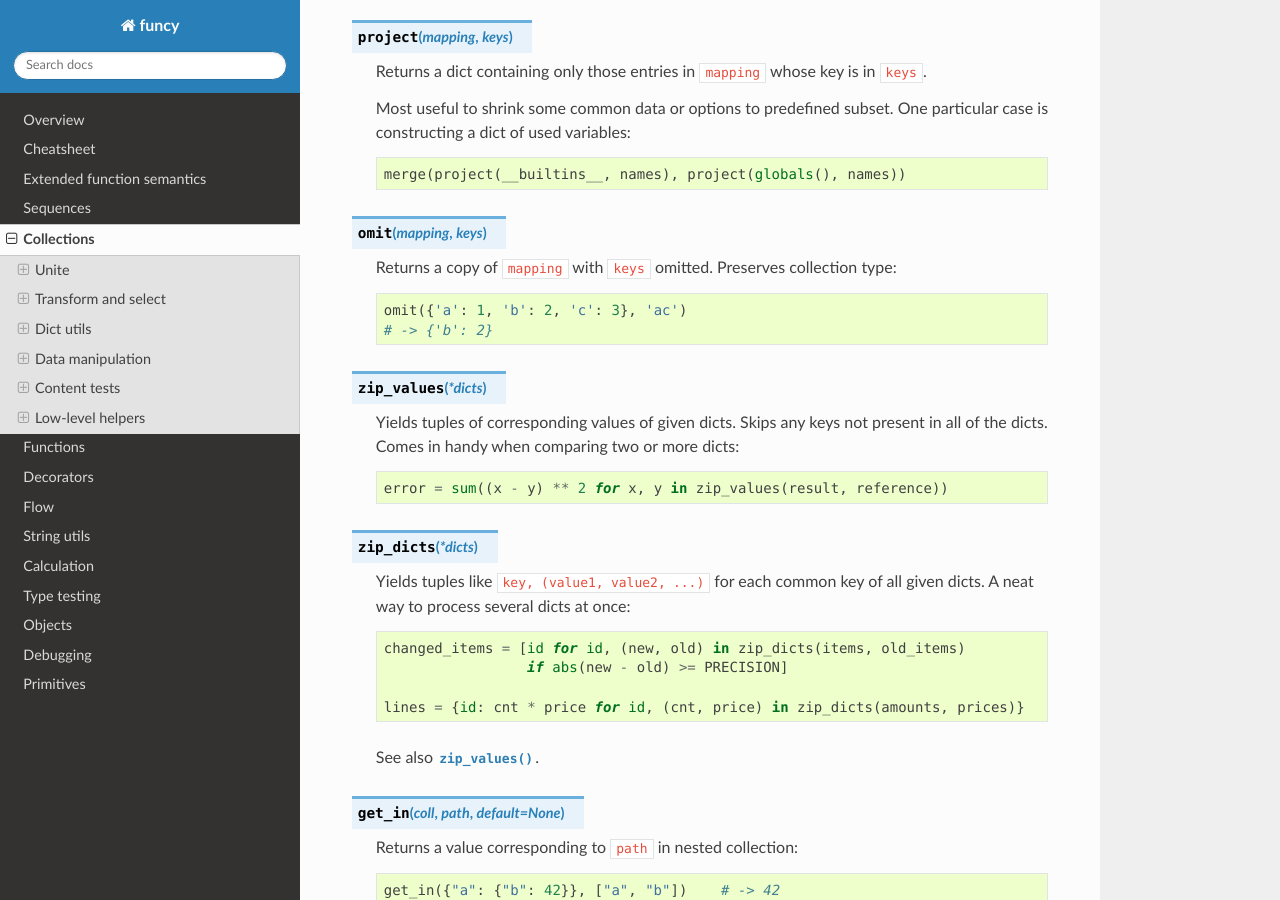
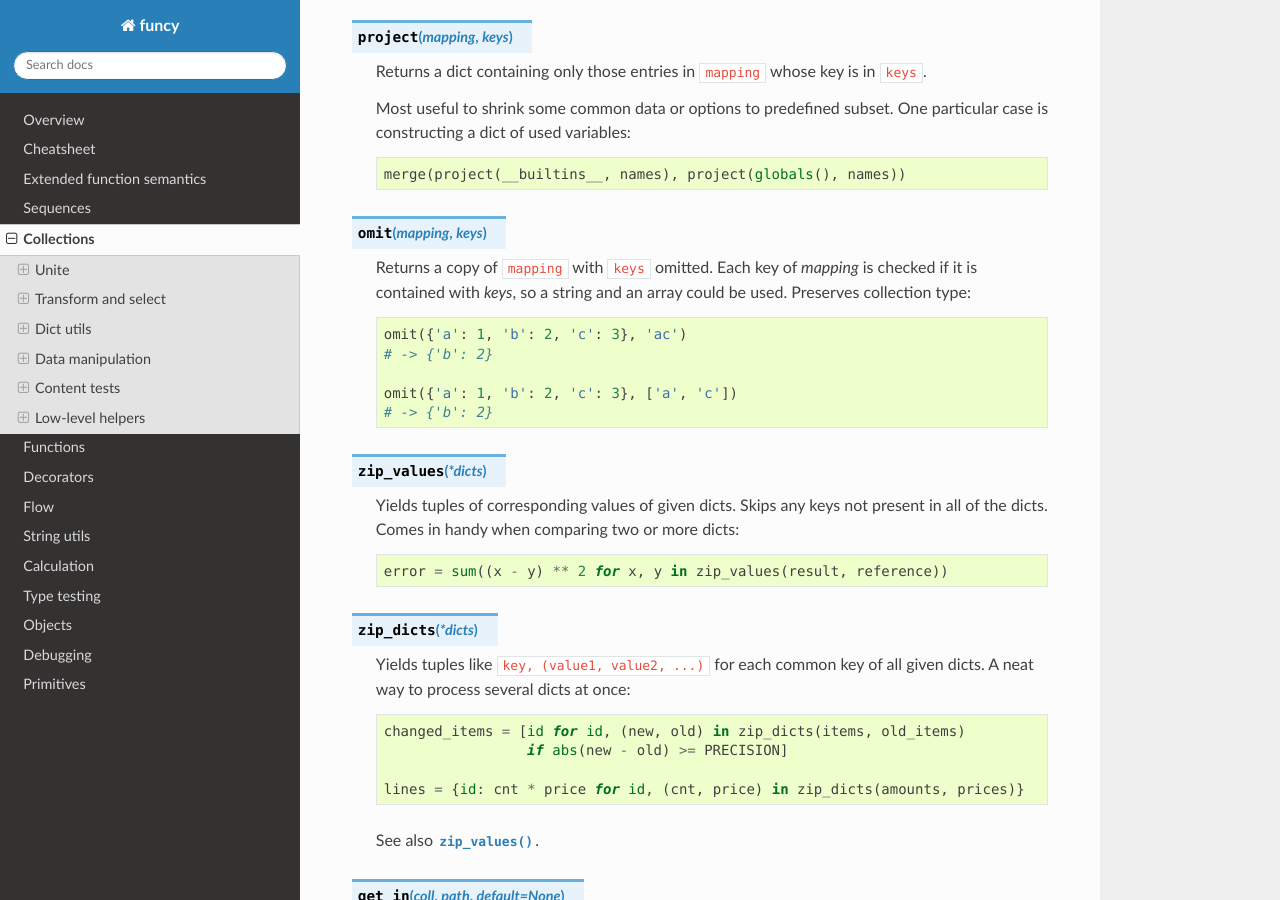
Before and after one commit to Jamaal224/funcy, a Sphinx documentation site: the page built from docs/colls.rst, in a window 1280 px wide and 900 px high, scrolled down 3677 px. Built offline with Sphinx 7.4.7 and the Read the Docs theme 2.0.0, drawn with Linux system fonts in a browser that asks for light colours; some of the changed text lies outside the part shown.

Commit message:
docs: misc additional examples (#133)

```diff
--- a/docs/colls.rst
+++ b/docs/colls.rst
@@ -174,9 +174,12 @@ Dict utils
 
 .. function:: omit(mapping, keys)
 
-    Returns a copy of ``mapping`` with ``keys`` omitted. Preserves collection type::
+    Returns a copy of ``mapping`` with ``keys`` omitted. Each key of `mapping` is checked if it is contained with `keys`, so a string and an array could be used. Preserves collection type::
 
         omit({'a': 1, 'b': 2, 'c': 3}, 'ac')
+        # -> {'b': 2}
+
+        omit({'a': 1, 'b': 2, 'c': 3}, ['a', 'c'])
         # -> {'b': 2}
 
 
@@ -280,6 +283,11 @@ Data manipulation
     Returns an iterator or a list of values for ``key`` in each mapping in the given sequence. Essentially a shortcut for::
 
         map(operator.itemgetter(key), mappings)
+
+    e.g. extracting a key from a list of dictionaries::
+
+        lpluck('name', [{'name': 'John'}, {'name': 'Mary'}])
+        # -> ['John', 'Mary']
 
 
 .. function:: pluck_attr(attr, objects)
```
